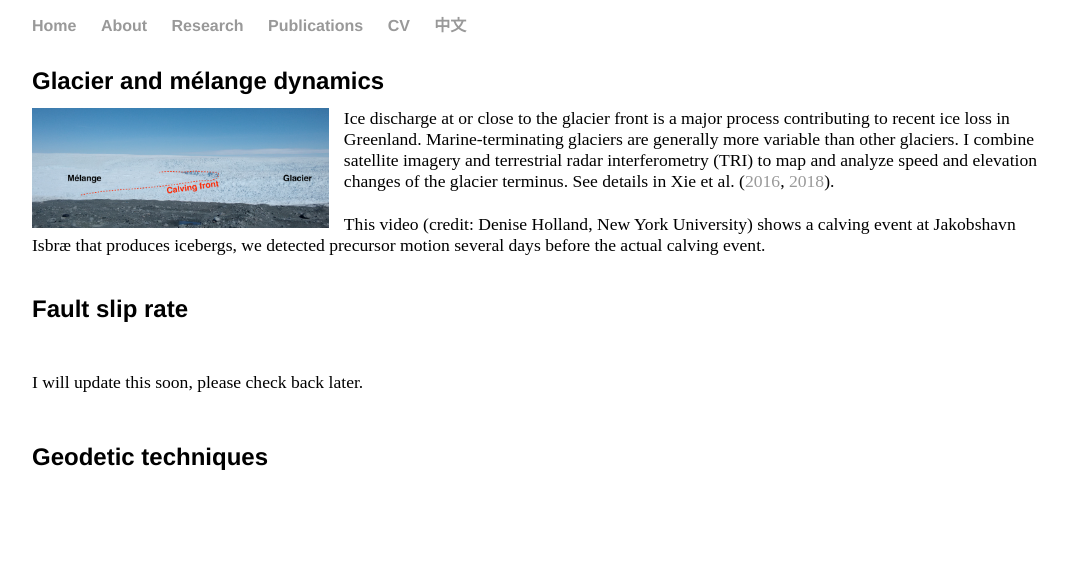
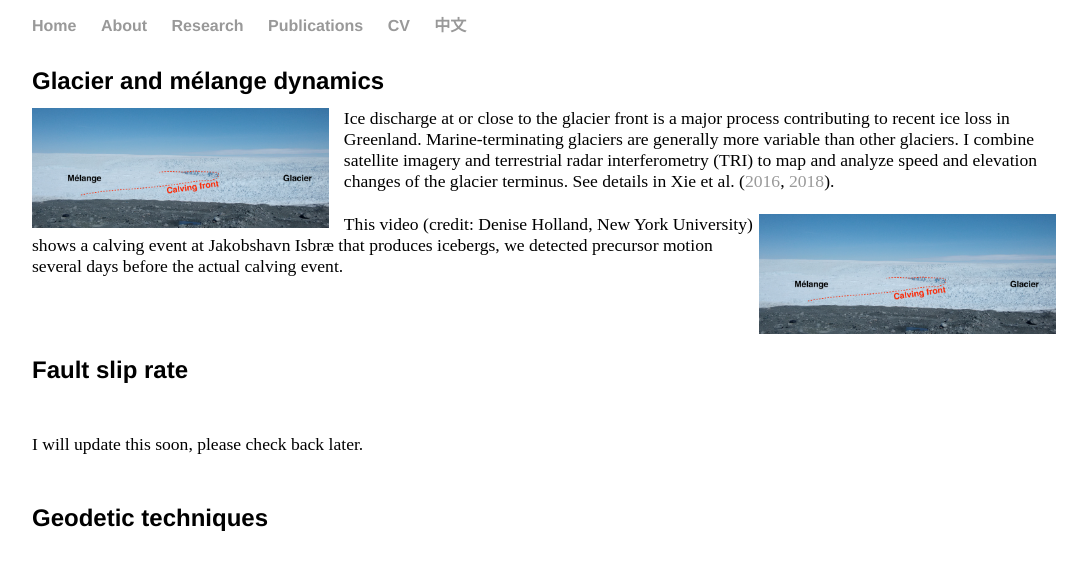
Before and after one commit to suruixie/suruixie.github.io, a Jekyll site: the page built from research/index.html, in a window 1280 px wide. Shown: the top 570 px of the page, without its empty margins (96-1183 px from the left). Built offline with Jekyll 4.4.1, drawn with Linux system fonts in a browser that asks for light colours.

Commit message:
Update index.html

```diff
--- a/research/index.html
+++ b/research/index.html
@@ -11,6 +11,7 @@
 	I combine satellite imagery and terrestrial radar interferometry (TRI) to map and analyze speed and elevation changes of the glacier terminus.
 	See details in Xie et al. (<a href="https://doi.org/10.1017/jog.2016.104">2016</a>, <a href="https://doi.org/10.5194/tc-12-1387-2018">2018</a>). <br>
 	<br>
+	<img src="../images/research_glacier.jpg" height="120" style="float:right; margin-left:0px; margin-right:0px; margin-top:0px; margin-bottom:5px;" />
 	This video (credit: Denise Holland, New York University) shows a calving event at Jakobshavn Isbræ that produces icebergs, we detected precursor motion several days before the actual calving event. <br>
 	<br>
 	</p>
```
